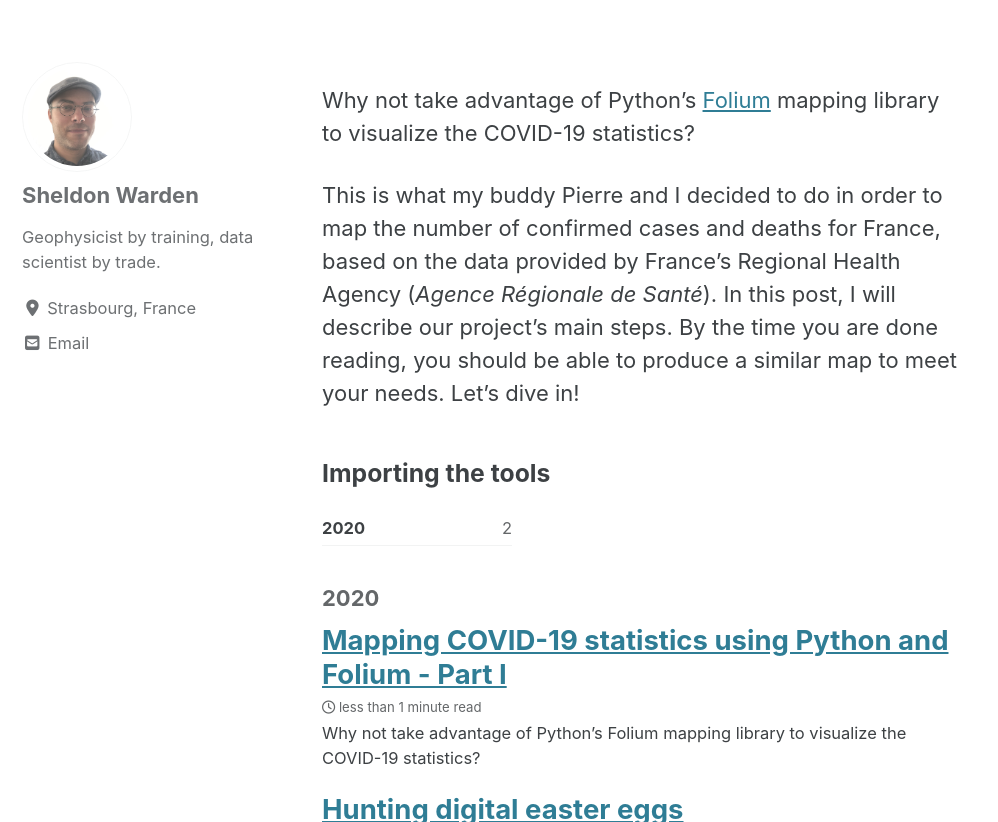
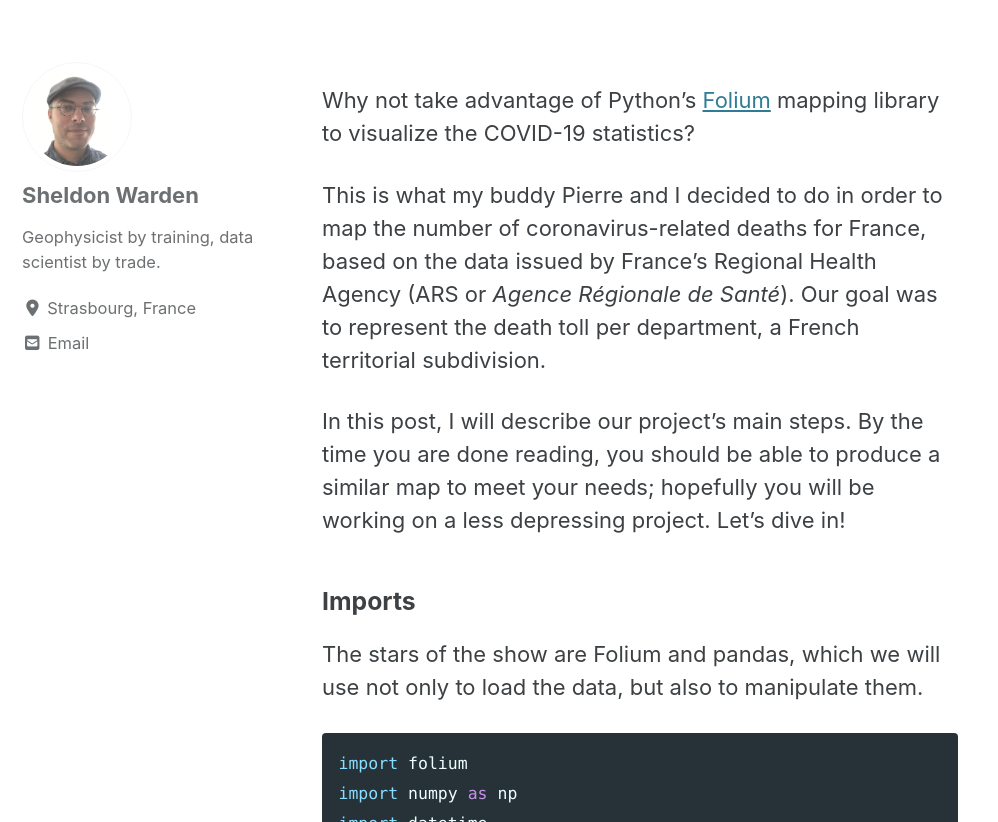
Before and after one commit to Ovide19/blog, a Jekyll site: the page built from _posts/2020-04-18-covidI.md, in a window 1280 px wide and 900 px high, scrolled down 456 px, cut to the strip 78-900 px from the top of the window. Shown: the whole strip, without its empty margins (0-998 px from the left). Built offline with Jekyll 4.4.1, drawn with Linux system fonts in a browser that asks for light colours; cached includes are drawn as plain includes; nearby versions of some CDN libraries; some of the changed text lies outside the part shown.

Commit message:
update covid post

````diff
--- a/_posts/2020-04-18-covidI.md
+++ b/_posts/2020-04-18-covidI.md
@@ -9,7 +9,41 @@
 
 Why not take advantage of Python's [Folium](https://python-visualization.github.io/folium/index.html) mapping library to visualize the COVID-19 statistics?
 
-This is what my buddy Pierre and I decided to do in order to map the number of confirmed cases and deaths for France, based on the data provided by France's Regional Health Agency (*Agence Régionale de Santé*).
-In this post, I will describe our project's main steps. By the time you are done reading, you should be able to produce a similar map to meet your needs. Let's dive in!
+This is what my buddy Pierre and I decided to do in order to map the number of coronavirus-related deaths for France, based on the data issued by France's Regional Health Agency (ARS or *Agence Régionale de Santé*). Our goal was to represent the death toll per department, a French territorial subdivision.
 
-### Importing the tools
+In this post, I will describe our project's main steps.
+By the time you are done reading, you should be able to produce a similar map to meet your needs; hopefully you will be working on a less depressing project. Let's dive in!
+
+### Imports
+
+The stars of the show are Folium and pandas, which we will use not only to load the data, but also to manipulate them.
+
+```python
+import folium
+import numpy as np
+import datetime
+import pandas as pd
+import unidecode
+import branca.colormap as cm
+colormap =cm.linear.YlOrRd_09.scale(0, 1000)
+```
+
+We also need to import the geographical coordinates of each department or *département*, which were stored in a dictionary inside an external .py file called `department.py`:
+
+```python
+coordinates={
+                  'DEP-29': [48.26111111, -4.058888889],
+                  'DEP-22': [48.44111111, -2.864166667],
+                  'DEP-56': [47.84638889, -2.81],
+                  ...
+                  'DEP-95': [49.08277778, 2.131111111],
+                  'DEP-2B': [42.39416667, 9.206388889],
+                  'DEP-2A': [41.86361111, 8.988055556]
+                  }
+```
+
+Associated with each department code (*e.g.* DEP-29) is a latitude and longitude pair (*e.g.*  [48.26111111, -4.058888889]). These coordinates were recovered from France's National Geographical Institute (IGN or *Institut Géographique National*).
+
+```python
+import department
+```
````
